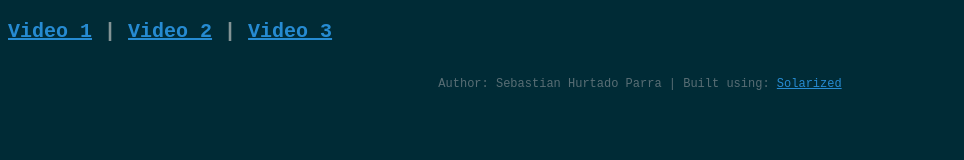
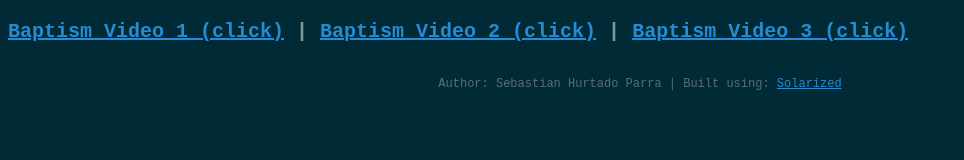
Before and after one commit to sebastianhp/sebastianhp.github.io, a plain HTML site: page baptism.html in a window 1280 px wide. Shown: the whole page, without its empty margins (0-964 px from the left). Drawn offline with Linux system fonts and the light colour scheme.

Commit message:
minor edit

```diff
--- a/baptism.html
+++ b/baptism.html
@@ -6,7 +6,7 @@
 </head>
 
 <body>
-        <p><a href="baptismvid_1.html">Video 1</a> | <a href="baptismvid_2.html">Video 2</a> | <a href="baptismvid_3.html">Video 3</a></p>
+        <p><a href="baptismvid_1.html">Baptism Video 1 (click)</a>   |   <a href="baptismvid_2.html">Baptism Video 2 (click)</a>   |   <a href="baptismvid_3.html">Baptism Video 3 (click)</a></p>
 
         <footer>
                 <br>
```
